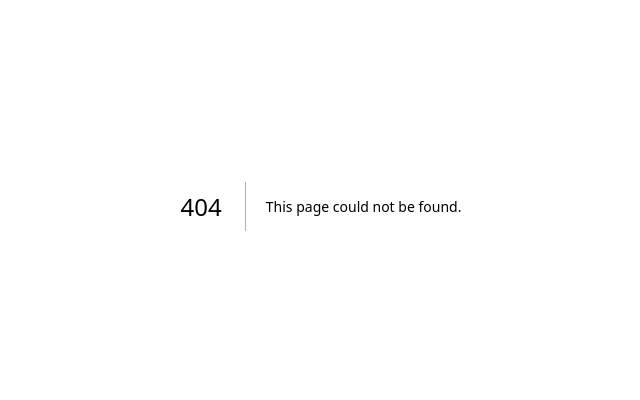
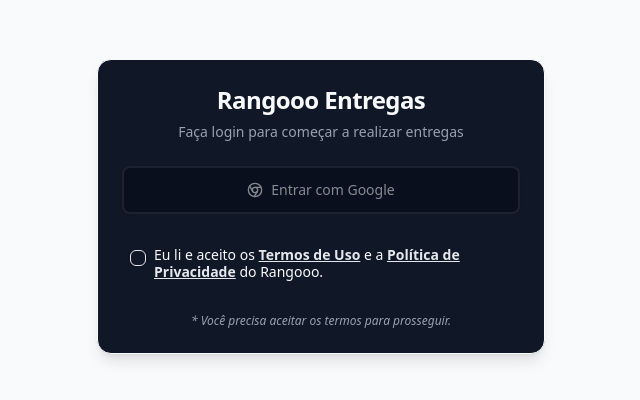
Before and after one commit to Misael1981/rangooo-entregas, a Next.js app: page /auth/login in a window 1280 px wide. Before the commit this address had no page. Shown: the part 194-594 px from the top of the page, without its empty margins (319-959 px from the left). Built offline with nearby package versions, Linux system fonts and the light colour scheme.

Commit message:
Login, correções de variáveis de ambiente e redirecionmento

```diff
--- /dev/null
+++ b/src/app/auth/login/page.tsx
@@ -0,0 +1,86 @@
+"use client";
+
+import { useState } from "react";
+import { signIn } from "next-auth/react";
+import { Button } from "@/components/ui/button";
+import { Checkbox } from "@/components/ui/checkbox";
+import {
+  Card,
+  CardContent,
+  CardDescription,
+  CardHeader,
+  CardTitle,
+} from "@/components/ui/card";
+import { Chrome } from "lucide-react"; // Ícone para o Google
+import Link from "next/link";
+
+export default function LoginPage() {
+  const [termosAceitos, setTermosAceitos] = useState(false);
+
+  const handleGoogleLogin = () => {
+    if (!termosAceitos) return;
+    // Inicia o login e redireciona para a página de verificação de perfil
+    signIn("google", { callbackUrl: "/verificar-perfil" });
+  };
+
+  return (
+    <div className="flex min-h-screen items-center justify-center px-4 bg-slate-50">
+      <Card className="w-full max-w-md shadow-lg">
+        <CardHeader className="text-center">
+          <CardTitle className="text-2xl font-bold">Rangooo Entregas</CardTitle>
+          <CardDescription>
+            Faça login para começar a realizar entregas
+          </CardDescription>
+        </CardHeader>
+        <CardContent className="space-y-6">
+          <Button
+            variant="outline"
+            className="w-full h-12 flex gap-2 items-center justify-center border-2"
+            onClick={handleGoogleLogin}
+            disabled={!termosAceitos}
+          >
+            <Chrome className="h-5 w-5" />
+            Entrar com Google
+          </Button>
+
+          <div className="flex items-start space-x-2 p-2 rounded-md">
+            <Checkbox
+              id="terms"
+              checked={termosAceitos}
+              onCheckedChange={(checked) =>
+                setTermosAceitos(checked as boolean)
+              }
+              className="mt-1"
+            />
+            <label
+              htmlFor="terms"
+              className="text-sm leading-tight peer-disabled:cursor-not-allowed peer-disabled:opacity-70"
+            >
+              Eu li e aceito os{" "}
+              <Link
+                href="/termos"
+                className="text-primary font-semibold underline"
+              >
+                Termos de Uso
+              </Link>{" "}
+              e a{" "}
+              <Link
+                href="/privacidade"
+                className="text-primary font-semibold underline"
+              >
+                Política de Privacidade
+              </Link>{" "}
+              do Rangooo.
+            </label>
+          </div>
+
+          {!termosAceitos && (
+            <p className="text-xs text-center text-muted-foreground italic">
+              * Você precisa aceitar os termos para prosseguir.
+            </p>
+          )}
+        </CardContent>
+      </Card>
+    </div>
+  );
+}
--- a/src/app/layout.tsx
+++ b/src/app/layout.tsx
@@ -1,6 +1,7 @@
 import type { Metadata } from "next";
 import { Inter, Plus_Jakarta_Sans } from "next/font/google";
 import "./globals.css";
+import { AuthProvider } from "@/providers/auth-provider";
 
 const inter = Inter({
   subsets: ["latin"],
@@ -15,22 +16,9 @@
 });
 
 export const metadata: Metadata = {
-  title: "Rangooo",
+  title: "Rangooo Entregas",
   description:
     "Seu delivery mais rápido, seu negócio mais organizado. O Rangooo cuida de tudo.",
-  icons: {
-    icon: [
-      { url: "/favicon.ico", type: "image/x-icon" },
-      { url: "/favicon.svg", type: "image/svg+xml" },
-      { url: "/favicon-96x96.png", type: "image/png", sizes: "96x96" },
-    ],
-    apple: [
-      { url: "/apple-touch-icon.png", sizes: "180x180", type: "image/png" },
-    ],
-    shortcut: ["/favicon-96x96.png"],
-    other: [{ rel: "mask-icon", url: "/logos.svg", color: "#0d9488" }],
-  },
-  manifest: "/site.webmanifest",
 };
 
 export default function RootLayout({
@@ -43,7 +31,7 @@
       <body
         className={`${inter.variable} ${plusJakartaSans.variable} antialiased`}
       >
-        {children}
+        <AuthProvider>{children}</AuthProvider>
       </body>
     </html>
   );
--- a/src/app/verificar-perfil/page.tsx
+++ b/src/app/verificar-perfil/page.tsx
@@ -1,9 +1,10 @@
 import { getServerSession } from "next-auth";
 import { redirect } from "next/navigation";
 import { prisma } from "@/lib/prisma";
+import { authOptions } from "@/lib/auth";
 
 export default async function VerificarPerfilPage() {
-  const session = await getServerSession();
+  const session = await getServerSession(authOptions);
 
   if (!session?.user?.email) redirect("/auth/login");
 
--- a/src/lib/auth.ts
+++ b/src/lib/auth.ts
@@ -13,7 +13,7 @@
     }),
   ],
 
-  secret: process.env.NEXT_AUTH_SECRET,
+  secret: process.env.NEXTAUTH_SECRET,
 };
 
 export async function getSession() {
--- /dev/null
+++ b/src/providers/auth-provider.tsx
@@ -0,0 +1,7 @@
+"use client";
+
+import { SessionProvider } from "next-auth/react";
+
+export const AuthProvider = ({ children }: { children: React.ReactNode }) => {
+  return <SessionProvider>{children}</SessionProvider>;
+};
```
Also changed, not shown: public/manifest.json (deleted).
